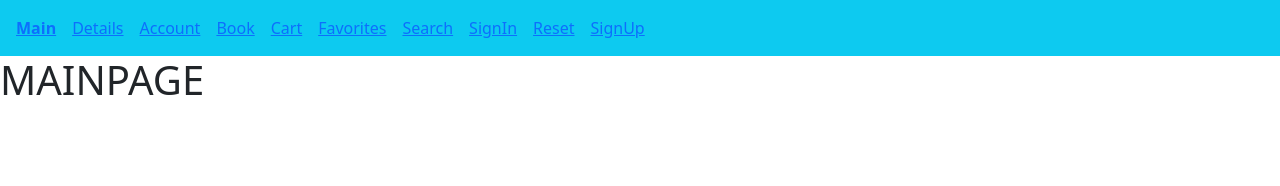
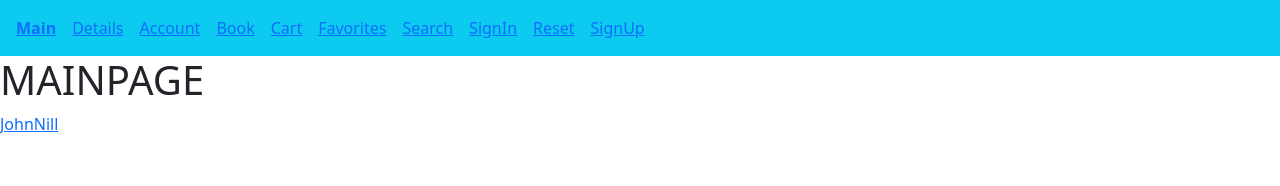
Before and after one commit to eushkur/bookstore, a React (Create React App) app: page / in a window 1280 px wide. Shown: the top 186 px of the page. Built offline with nearby package versions, Linux system fonts and the light colour scheme.

Commit message:
add generate path in main page

```diff
--- a/src/pages/MainPage/MainPage.tsx
+++ b/src/pages/MainPage/MainPage.tsx
@@ -1,9 +1,22 @@
 import React from 'react'
+import { generatePath, Link } from 'react-router-dom';
+import { ROUTE } from '../../router/routes';
 
 export const MainPage = () => {
+  const countries = [
+    {id: 1, name: 'John' },
+    {id: 2, name: 'Nill' },
+  ]
   return (
     <div>
         <h1>MAINPAGE</h1>
+        {countries.map(country => {
+          return (
+            <Link to={generatePath(ROUTE.DETAILS, {id: country.name })} >
+              {country.name}
+            </Link >
+          );
+        })}
     </div>
   );
 };
```
